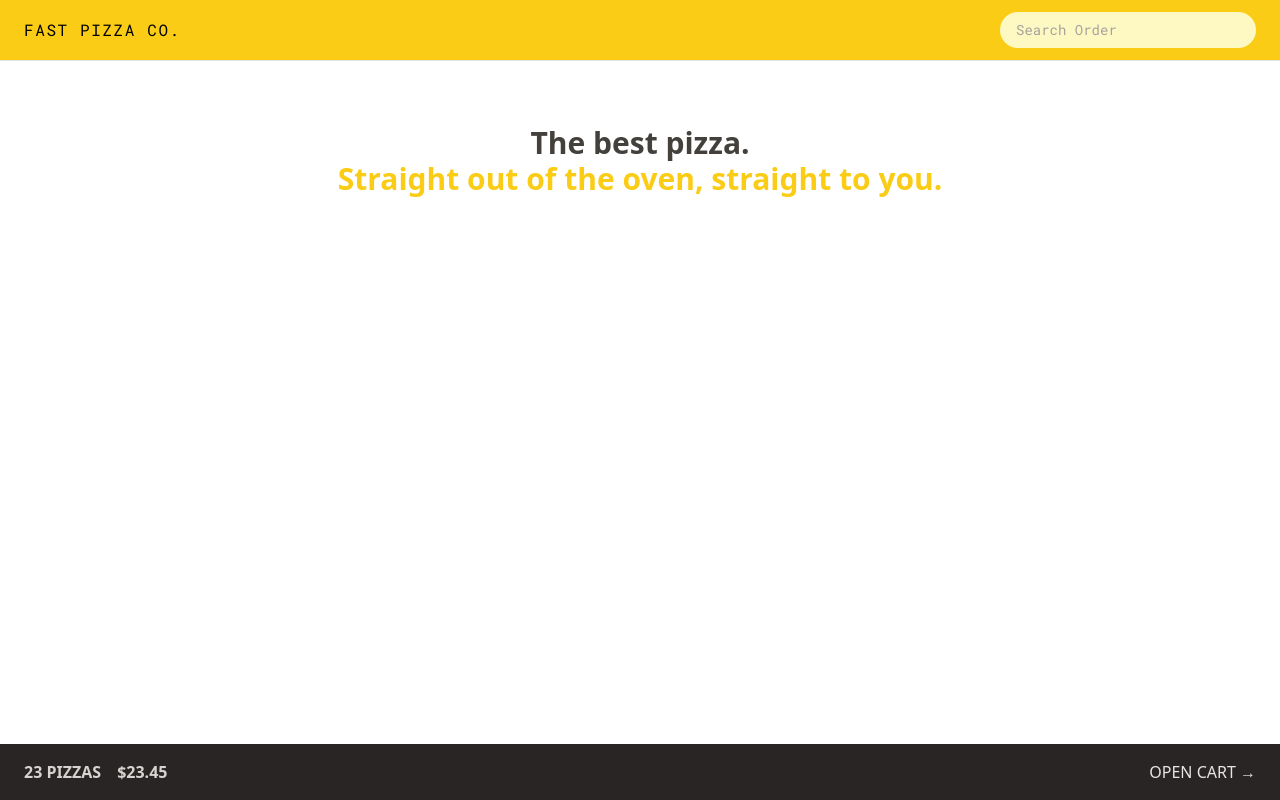
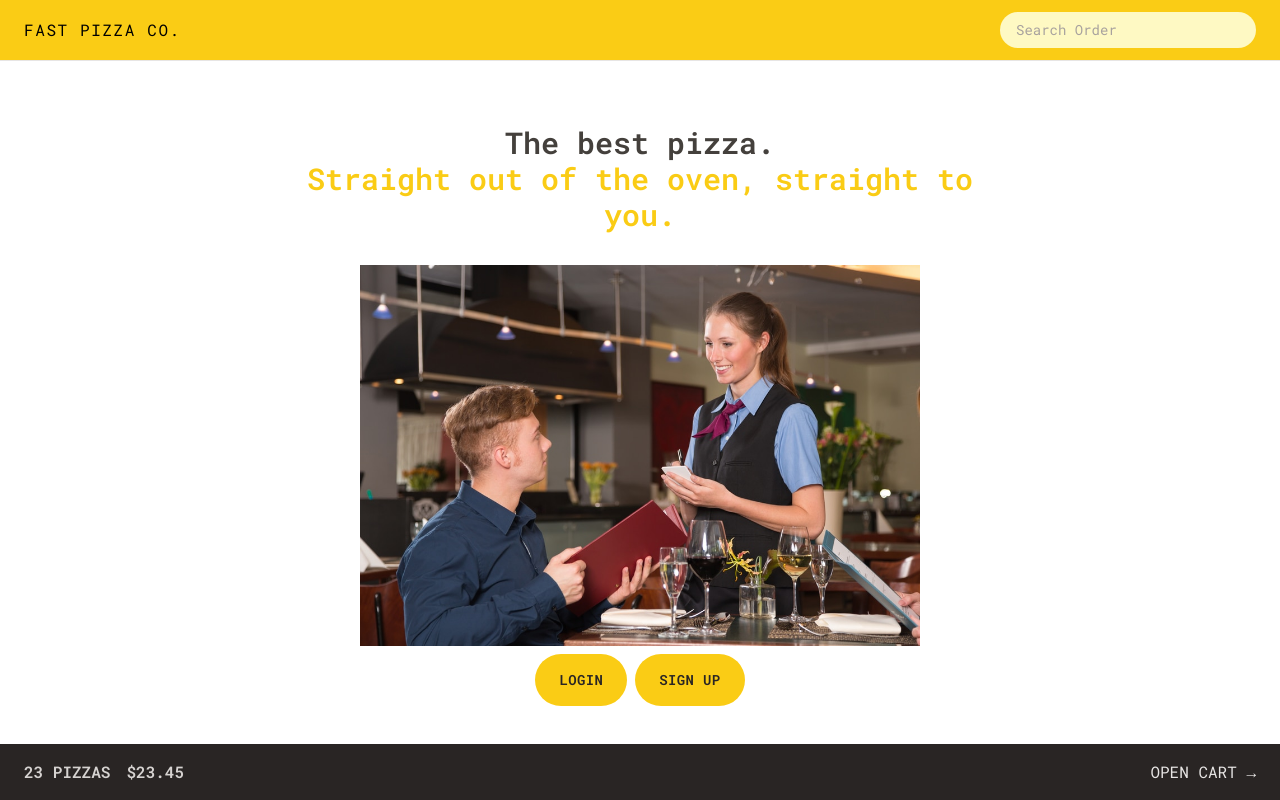
Before and after one commit to shshamim63/Scheduler, a React (Vite) app: page / in a window 1280 px wide. Built offline with nearby package versions, Linux system fonts and the light colour scheme.

Commit message:
Updated createOrder section, changed home component context

```diff
--- a/src/features/order/CreateOrder.jsx
+++ b/src/features/order/CreateOrder.jsx
@@ -38,7 +38,7 @@ const CreateOrder = () => {
   const formErrors = useActionData();
 
   const cart = fakeCart;
-  console.log(formErrors);
+
   return (
     <div className="px-4 py-6">
       <h2 className="mb-8 text-xl font-semibold">
--- a/src/ui/Home.jsx
+++ b/src/ui/Home.jsx
@@ -1,13 +1,40 @@
+import { useSelector } from 'react-redux';
+import Button from './Button';
+
 const Home = () => {
+  const user = useSelector((state) => state.user);
+  const { currentUser, isAuthenticated } = user;
   return (
     <div className="my-10 px-4 text-center sm:my-16">
       <h1 className="mb-8 text-xl font-semibold text-stone-700 md:text-3xl">
         The best pizza.
         <br />
-        <span className="text-yellow-400">
+        <span className=" text-yellow-400">
           Straight out of the oven, straight to you.
         </span>
       </h1>
+
+      {isAuthenticated && (
+        <div className="mt-10 space-y-10">
+          <p>Welcome 👋 {currentUser.email}</p>
+          <Button to="/menu" type="primary">
+            Continue ordering
+          </Button>
+        </div>
+      )}
+      {!isAuthenticated && (
+        <>
+          <img className="m-auto w-[70dvh]" src="./home.jpg" />
+          <div className="mt-2 space-x-2">
+            <Button to="/login" type="primary">
+              Login
+            </Button>
+            <Button to="/signup" type="primary">
+              Sign Up
+            </Button>
+          </div>
+        </>
+      )}
     </div>
   );
 };
--- a/tailwind.config.js
+++ b/tailwind.config.js
@@ -3,7 +3,7 @@ export default {
   content: ['./index.html', './src/**/*.{js,ts,jsx,tsx}'],
   theme: {
     fontFamily: {
-      pizza: 'Roboto Mono, monospace',
+      sans: 'Roboto Mono, monospace',
     },
     extend: {
       height: {
```
Also changed, not shown: public/home.jpg (added).
